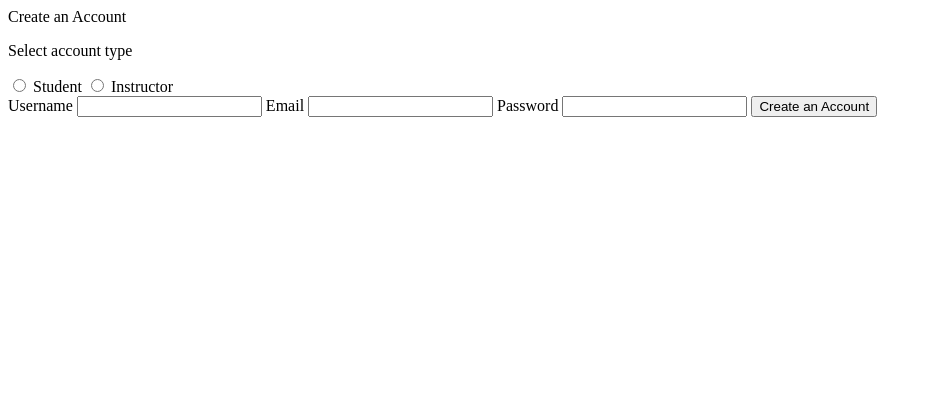
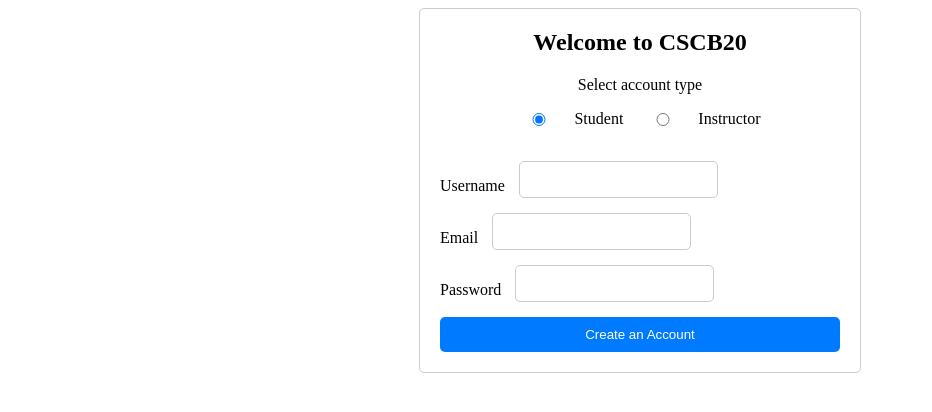
Before and after one commit to m2zhang/b20-assignment3, a Flask app: page /create-account in a window 1280 px wide. Shown: the top 412 px of the page, without its empty margins (0-932 px from the left). Run offline with Flask 3, Linux system fonts and the light colour scheme.

Commit message:
login form

```diff
--- a/static/css/styles.css
+++ b/static/css/styles.css
@@ -0,0 +1,73 @@
+/* Container styling */
+.create_acc_container {
+    max-width: 400px;
+    margin: 0 auto;
+    padding: 20px;
+    border: 1px solid #ccc;
+    border-radius: 5px;
+}
+
+/* Header styling */
+.create_acc_container header{
+    font-size: 24px;
+    font-weight: bold;
+    margin-bottom: 20px;
+    text-align: center;
+}
+
+.create_acc_container p{
+    text-align: center;
+}
+
+/* Radio button label styling */
+.create_acc_container label {
+    display: inline-block;
+    margin-bottom: 10px;
+    margin-right: 10px;
+}
+
+/* Form input styling */
+.create_acc_container input[type="text"],
+.create_acc_container input[type="radio"] {
+    padding: 10px;
+    margin-bottom: 15px;
+    border: 1px solid #ccc;
+    border-radius: 5px;
+    vertical-align: middle; /* Aligns input vertically with labels */
+    cursor: pointer;
+}
+
+.create_acc_container input[type="radio"] {
+    width: 50px;
+    margin-right: 10px;
+    margin-bottom: 35px;
+}
+
+.radio-container {
+    display: flex;
+    justify-content: center;
+    cursor: pointer;
+}
+
+.create_acc_container input[type="text"]{
+    width: calc(100% -22px)
+}
+
+
+
+/* Button styling */
+.create_acc_container button {
+    display: block;
+    width: 100%;
+    padding: 10px;
+    background-color: #007bff;
+    color: #fff;
+    border: none;
+    border-radius: 5px;
+    cursor: pointer;
+    transition: background-color 0.3s ease;
+}
+
+.create_acc_container button:hover {
+    background-color: #0056b3;
+}
--- a/templates/create_acc.html
+++ b/templates/create_acc.html
@@ -4,33 +4,35 @@
     <meta charset="UTF-8">
     <meta name="viewport" content="width=device-width, initial-scale=1.0">
     <title>Create Account</title>
-    <link rel="stylesheet" href="styles.css"/>
+    <link rel="stylesheet" href="/static/css/styles.css"/>
 </head>
 
 <body>
     <section class="create_acc_container">
-        <header>Create an Account</header>
+        <header>Welcome to CSCB20</header>
         <p>Select account type</p>
-        <form action="http://127.0.0.1:5000/create-account" method="post">
-            <input type="radio" id="stu" name="user_type" value="student">
+        <form action="http://127.0.0.1:5000/create-account" method="post" >
+
+            <div class="radio-container">
+            <input type="radio" id="stu" name="user_type" value="student" checked>
             <label for="stu">Student</label>
+
             <input type="radio" id="ins" name="user_type" value="instructor">
             <label for="ins">Instructor</label><br>
+            </div>
 
             <label for="username">Username</label>
-            <input type="text" id="Username" name="Username">
+            <input type="text" id="Username" name="Username" required><br>
 
             <label for="email">Email</label>
-            <input type="text" id="Email" name="Email">
+            <input type="text" id="Email" name="Email" required><br>
 
             <label for="password">Password</label>
-            <input type="text" id="Password" name="Password">
+            <input type="text" id="Password" name="Password" required><br>
 
             <button type="create-acc">Create an Account</button>
         </form>
 
-
-
     </section>
 </body>
 </html>
```
